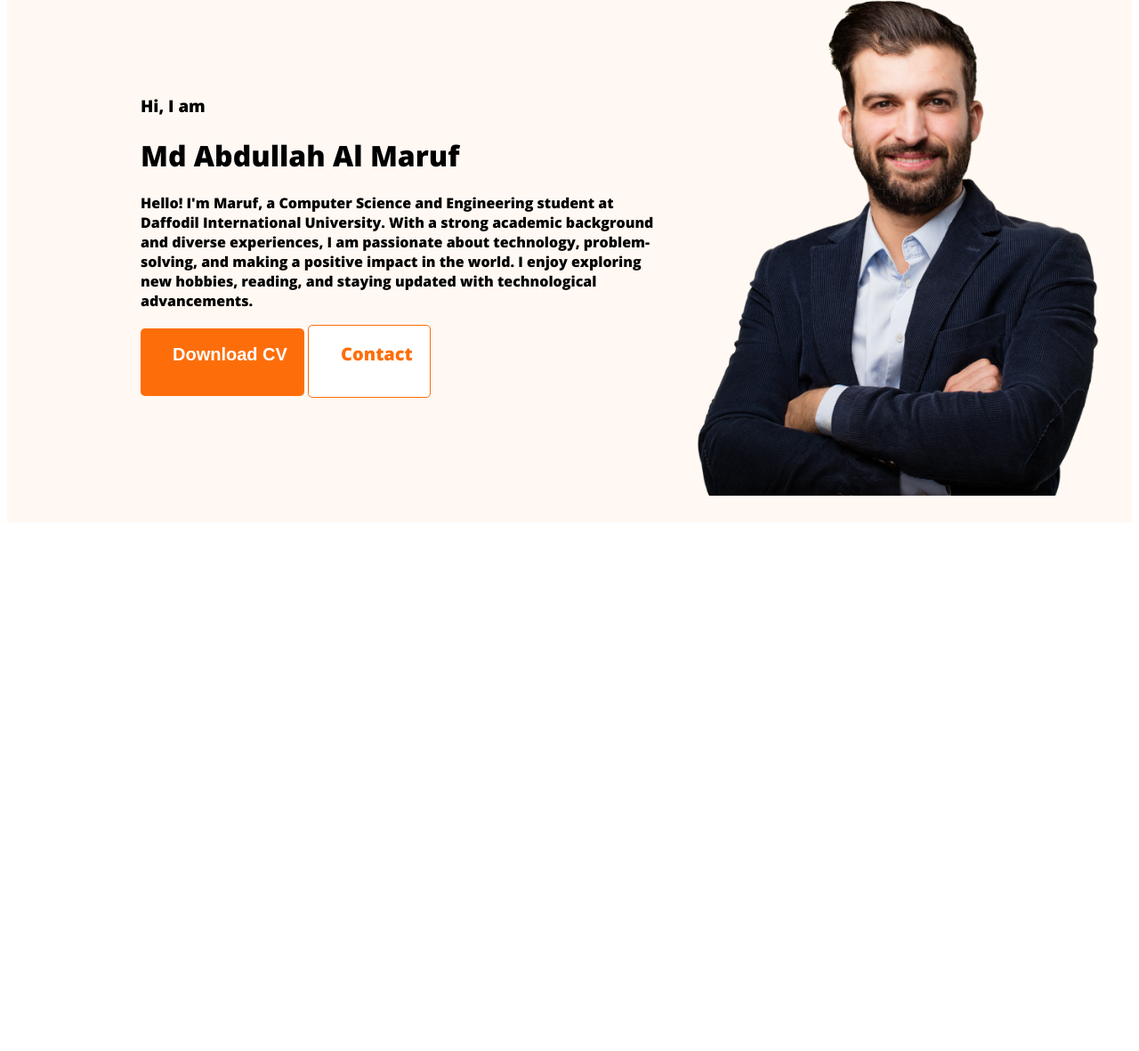
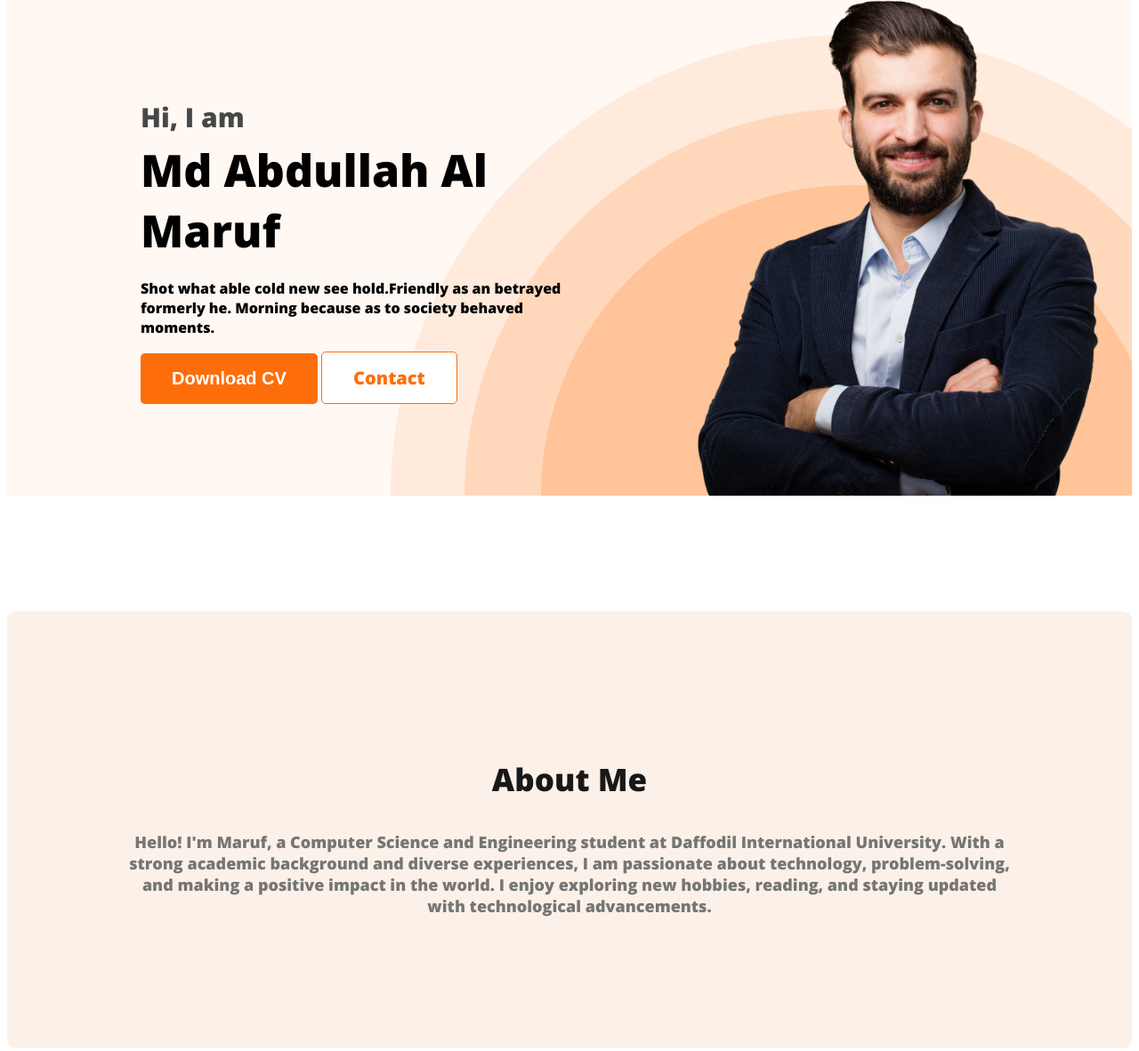
Before and after one commit to abdullahalmaruf1/developer-portfolio, a plain HTML site: page index.html in a window 1280 px wide. Shown: the part 211-1392 px from the top of the page at 89% size. Before the commit the page ends 806 px from the top, so only its background shows below. Drawn offline with nearby package versions, Linux system fonts and the light colour scheme.

Commit message:
added ABOUT section

```diff
--- a/index.html
+++ b/index.html
@@ -23,16 +23,20 @@
             <div class="banner-content">
                 <h3 class="banner-greeting">Hi, I am</h3>
                 <h1 class="banner-title">Md Abdullah Al Maruf</h1>
-            <p>Hello! I'm Maruf, a Computer Science and Engineering student at Daffodil International University. With a strong academic background and diverse experiences, I am passionate about technology, problem-solving, and making a positive impact in the world. I enjoy exploring new hobbies, reading, and staying updated with technological advancements.</p>
+            <p class="banner-description">Shot what able cold new see hold.Friendly as an betrayed formerly he. Morning because as to society behaved moments.</p>
             <button class="btn-primary">Download CV</button>
             <button class="btn-primary1">Contact</button>
             </div>
             <img class="profile" src="images/hardy.png" alt="">
+
         </div>
 
     </header>
     <main>
-
+        <section class="about">
+            <h3 class="section-title">About Me</h3>
+            <p class="section-description">Hello! I'm Maruf, a Computer Science and Engineering student at Daffodil International University. With a strong academic background and diverse experiences, I am passionate about technology, problem-solving, and making a positive impact in the world. I enjoy exploring new hobbies, reading, and staying updated with technological advancements.</p>
+        </section>
     </main>
     <footer>
 
--- a/styles/portfolio.css
+++ b/styles/portfolio.css
@@ -15,7 +15,7 @@ body {
     font-size: 20px;
     font-style: normal;
     font-weight: 700;
-    padding: 18px 19px 35px 36px;
+    padding: 17px 35px;
 
 }
 
@@ -30,7 +30,7 @@ body {
     font-style: normal;
     font-weight: 700;
     line-height: normal;
-    padding: 18px 19px 35px 36px;
+    padding: 15px 35px;
 
 }
 
@@ -46,6 +46,20 @@ nav {
     color: #181818;
     font-size: 45px;
     font-weight: 800;
+}
+
+.section-title {
+    color: #181818;
+    text-align: center;
+    font-size: 35px;
+    font-weight: 700;
+}
+
+.section-description {
+    color: #757575;
+    text-align: center;
+    font-size: 18px;
+
 }
 
 nav>ul {
@@ -66,16 +80,58 @@ nav a {
 /*header related style*/
 .header {
     background-color: #FFF8F3;
+    background-image: url('../images/header_bg.png');
+    background-repeat: no-repeat;
+    background-position: bottom right;
 
 }
 
 .banner {
-    padding: 30px 30px 30px 150px;
+    padding: 30px 30px 0px 150px;
     display: flex;
     align-items: center;
+    justify-content: space-between;
+}
+
+.banner-content {
+    max-width: 500px;
 }
 
 .profile {
     width: 500px;
 
 }
+
+.banner-greeting {
+    font-size: 30px;
+    color: #474747;
+    margin-bottom: 0;
+}
+
+.banner-title {
+    margin-top: 5px;
+    font-size: 50px;
+    font-style: normal;
+    font-weight: 700;
+    margin-bottom: 20px;
+}
+
+.banner-dercription {
+    display: flex;
+    width: 585px;
+    flex-direction: column;
+    flex-shrink: 0;
+    color: #757575;
+    text-align: justify;
+    text-justify: inter-word;
+}
+
+/*main sections styles*/
+
+/*about sections styles*/
+.about {
+    padding: 130px;
+    border-radius: 10px;
+    background: #fbf1e8;
+    margin: 130px 0px;
+}
```
